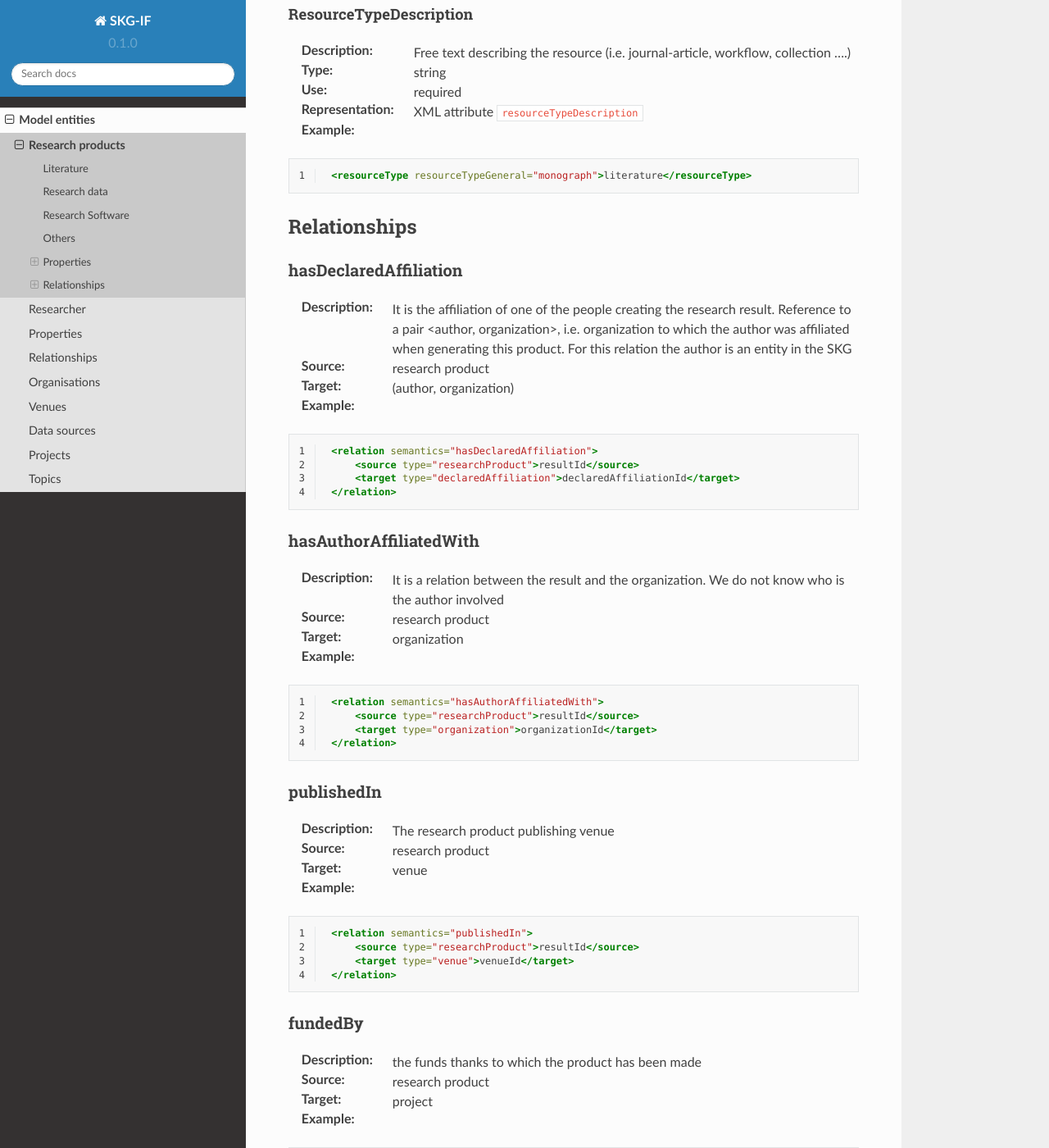
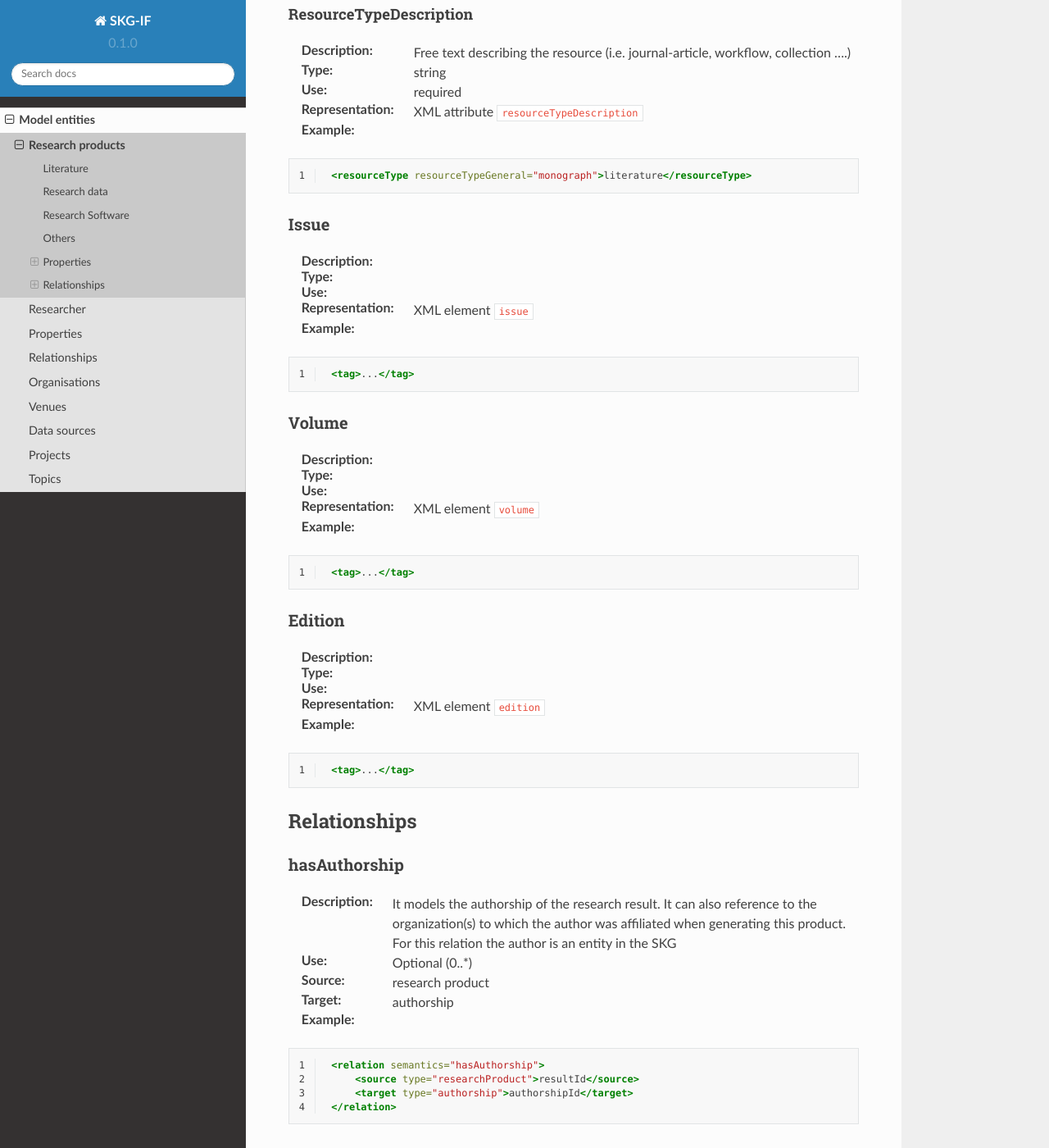
Before and after one commit to andremann/SKG-IF, a Sphinx documentation site: the page built from docs/source/products.rst, in a window 1280 px wide and 1400 px high, scrolled down 3547 px. Shown: the whole window at 82% size. Built offline with Sphinx 7.4.7 and the Read the Docs theme 2.0.0, drawn with Linux system fonts in a browser that asks for light colours; pages that are not in the unit, such as notebooks, are missing from menus; some of the changed text lies outside the part shown.

```diff
--- a/docs/source/products.rst
+++ b/docs/source/products.rst
@@ -210,16 +210,55 @@
 
     <resourceType resourceTypeGeneral="monograph">literature</resourceType>
 
+Issue
+----
+:Description:
+:Type:
+:Use:
+:Representation: XML element ``issue``
+:Example:
+.. code-block:: xml
+   :linenos:
+
+    <tag>...</tag>
+
+
+Volume
+----
+:Description:
+:Type:
+:Use:
+:Representation: XML element ``volume``
+:Example:
+.. code-block:: xml
+   :linenos:
+
+    <tag>...</tag>
+
+
+Edition
+----
+:Description:
+:Type:
+:Use:
+:Representation: XML element ``edition``
+:Example:
+.. code-block:: xml
+   :linenos:
+
+    <tag>...</tag>
+
 
 Relationships
 ============
 
-hasDeclaredAffiliation
+hasAuthorship
 ----------------------
 
-:Description: It is the affiliation of one of the people creating the research result. Reference to a pair <author, organization>, i.e. organization to which the author was affiliated when generating this product. For this relation the author is an entity in the SKG
+:Description: It models the authorship of the research result. It can also reference to the organization(s) to which the author was affiliated when generating this product. For this relation the author is an entity in the SKG
+:Use: Optional (0..*)
 :Source: research product
-:Target: (author, organization)
+:Target: authorship
 
 
 :Example:
@@ -227,15 +266,16 @@
 .. code-block:: xml
    :linenos:
 
-    <relation semantics="hasDeclaredAffiliation">
+    <relation semantics="hasAuthorship">
         <source type="researchProduct">resultId</source>
-        <target type="declaredAffiliation">declaredAffiliationId</target>
+        <target type="authorship">authorshipId</target>
     </relation>
 
 
 hasAuthorAffiliatedWith
 ---------------------------
-:Description: It is a relation between the result and the organization. We do not know who is the author involved
+:Description: It is a relation between the result and the organization. We do not know who is the researcher involved (affiliated to the organization)
+:Use: Optional (0..*)
 :Source: research product
 :Target: organization
 :Example:
@@ -252,6 +292,7 @@
 --------------
 
 :Description: The research product publishing venue
+:Use: Optional (0..*)
 :Source: research product
 :Target: venue
 :Example:
@@ -268,6 +309,7 @@
 -------------
 
 :Description: the funds thanks to which the product has been made
+:Use: Optional (0..*)
 :Source: research product
 :Target: project
 :Example:
@@ -287,6 +329,7 @@
 -----------
 
 :Description: The topic this research product is related to
+:Use: Optional (0..*)
 :Source: research product
 :Target: Topic
 :Example:
@@ -305,6 +348,7 @@
 -------------------
 
 :Description: other product the research product is related with
+:Use: Optional (0..*)
 :Source: research product
 :Target: research product
 :Note: the semantics should be one among a set of predifined values. Possible "imposed" semantics: DataCite semantics or Scholix semantics set
```
